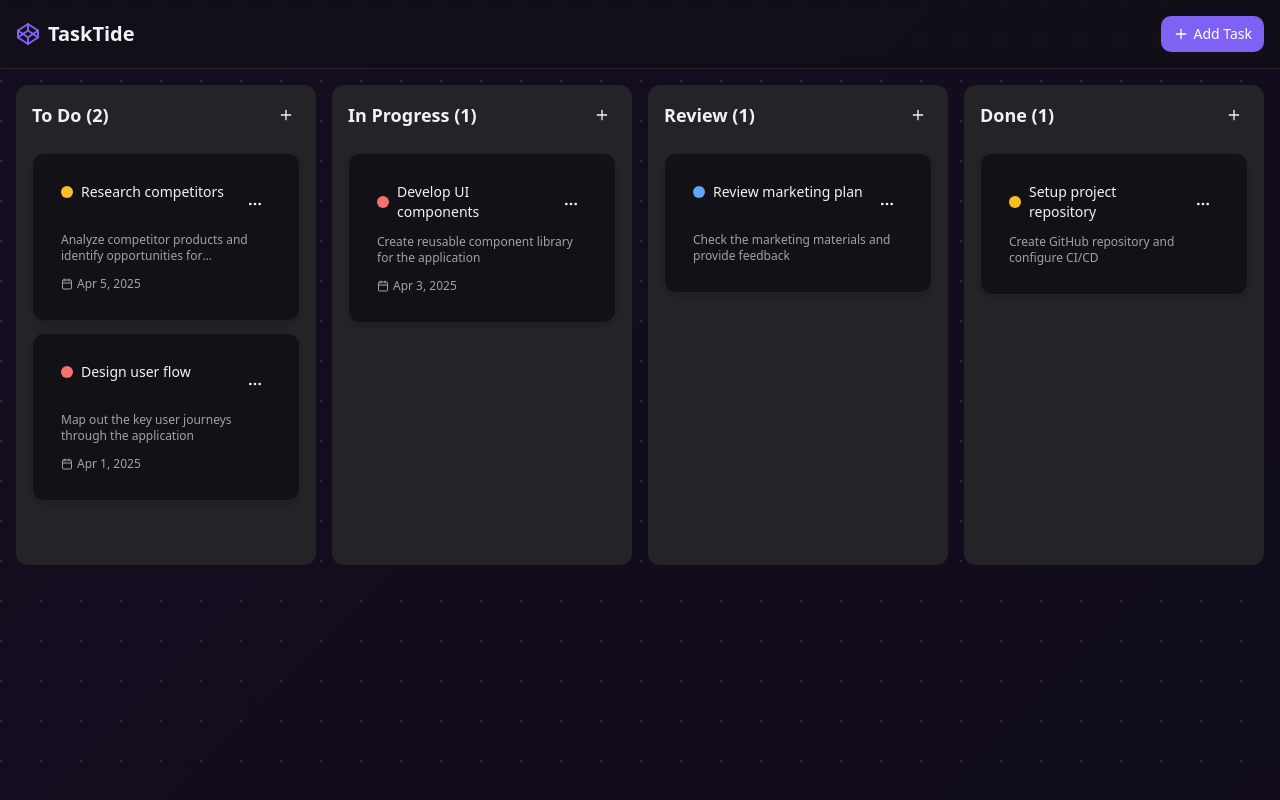
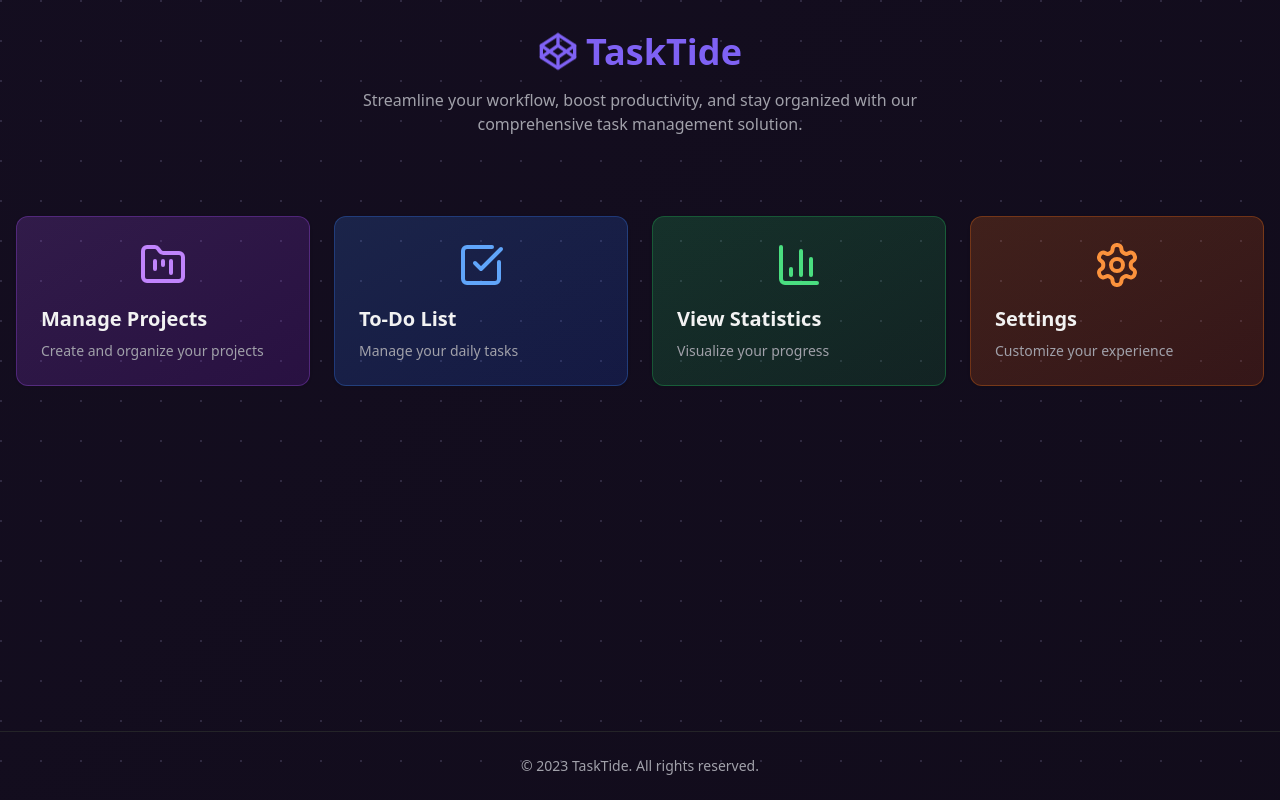
Before and after one commit to Adityapatil4002/Task-Tide, a React (Vite) app: page / in a window 1280 px wide. Built offline with nearby package versions, Linux system fonts and the light colour scheme.

Commit message:
feat: Implement landing page and navigation
Implement the landing page with animated selection options and navigation to project management, to-do list, and statistics pages.

```diff
--- a/src/components/Header.tsx
+++ b/src/components/Header.tsx
@@ -1,17 +1,19 @@
 
-import React from 'react';
+import React, { ReactNode } from 'react';
 import { Button } from '@/components/ui/button';
 import { Plus } from 'lucide-react';
 
 interface HeaderProps {
   onAddTask: () => void;
+  children?: ReactNode;
 }
 
-const Header = ({ onAddTask }: HeaderProps) => {
+const Header = ({ onAddTask, children }: HeaderProps) => {
   return (
     <header className="border-b border-border bg-card/60 backdrop-blur-sm sticky top-0 z-10">
       <div className="container mx-auto px-4 py-4 flex justify-between items-center">
         <div className="flex items-center">
+          {children}
           <div className="mr-2 text-accent">
             <svg
               xmlns="http://www.w3.org/2000/svg"
--- a/src/index.css
+++ b/src/index.css
@@ -81,6 +81,37 @@
   @apply w-3 h-3 rounded-full mr-2;
 }
 
+.menu-card {
+  @apply relative overflow-hidden transition-all duration-300;
+}
+
+.menu-card::before {
+  content: '';
+  position: absolute;
+  top: -50%;
+  left: -50%;
+  width: 200%;
+  height: 200%;
+  background: radial-gradient(circle, rgba(255, 255, 255, 0.1) 0%, transparent 60%);
+  opacity: 0;
+  transform: scale(0.5);
+  transition: opacity 0.4s ease, transform 0.6s ease;
+}
+
+.menu-card:hover::before {
+  opacity: 1;
+  transform: scale(1);
+}
+
+@keyframes float {
+  0%, 100% { transform: translateY(0); }
+  50% { transform: translateY(-10px); }
+}
+
+.animate-float {
+  animation: float 6s ease-in-out infinite;
+}
+
 @keyframes gradient-animation {
   0% {
     background-position: 0% 50%;
--- a/src/pages/Index.tsx
+++ b/src/pages/Index.tsx
@@ -1,35 +1,108 @@
 
-import React, { useState } from 'react';
-import { TaskProvider } from '../contexts/TaskContext';
-import Board from '../components/Board';
-import Header from '../components/Header';
-import TaskDialog from '../components/TaskDialog';
-import { DndProvider } from 'react-dnd';
-import { HTML5Backend } from 'react-dnd-html5-backend';
-import { TouchBackend } from 'react-dnd-touch-backend';
-import { isMobile } from 'react-device-detect';
+import React from 'react';
+import { Link } from 'react-router-dom';
+import { FolderKanban, CheckSquare, BarChart3, Settings } from 'lucide-react';
 
 const Index = () => {
-  const [isDialogOpen, setIsDialogOpen] = useState(false);
-  const backend = isMobile ? TouchBackend : HTML5Backend;
+  const menuItems = [
+    {
+      id: 'projects',
+      title: 'Manage Projects',
+      description: 'Create and organize your projects',
+      icon: <FolderKanban className="h-12 w-12" />,
+      path: '/projects',
+      color: 'from-purple-500/20 to-purple-700/20 border-purple-500/30',
+      hoverColor: 'group-hover:from-purple-500/30 group-hover:to-purple-700/30',
+      iconColor: 'text-purple-400'
+    },
+    {
+      id: 'todos',
+      title: 'To-Do List',
+      description: 'Manage your daily tasks',
+      icon: <CheckSquare className="h-12 w-12" />,
+      path: '/todos',
+      color: 'from-blue-500/20 to-blue-700/20 border-blue-500/30',
+      hoverColor: 'group-hover:from-blue-500/30 group-hover:to-blue-700/30',
+      iconColor: 'text-blue-400'
+    },
+    {
+      id: 'statistics',
+      title: 'View Statistics',
+      description: 'Visualize your progress',
+      icon: <BarChart3 className="h-12 w-12" />,
+      path: '/statistics',
+      color: 'from-green-500/20 to-green-700/20 border-green-500/30',
+      hoverColor: 'group-hover:from-green-500/30 group-hover:to-green-700/30',
+      iconColor: 'text-green-400'
+    },
+    {
+      id: 'settings',
+      title: 'Settings',
+      description: 'Customize your experience',
+      icon: <Settings className="h-12 w-12" />,
+      path: '/settings',
+      color: 'from-orange-500/20 to-orange-700/20 border-orange-500/30',
+      hoverColor: 'group-hover:from-orange-500/30 group-hover:to-orange-700/30',
+      iconColor: 'text-orange-400'
+    }
+  ];
 
   return (
-    <TaskProvider>
-      <div className="min-h-screen flex flex-col">
-        <div className="animated-background"></div>
-        <Header onAddTask={() => setIsDialogOpen(true)} />
-        <main className="flex-1 overflow-hidden">
-          <DndProvider backend={backend}>
-            <Board />
-          </DndProvider>
-        </main>
+    <div className="min-h-screen flex flex-col">
+      <div className="animated-background"></div>
 
-        <TaskDialog
-          isOpen={isDialogOpen}
-          onClose={() => setIsDialogOpen(false)}
-        />
-      </div>
-    </TaskProvider>
+      <header className="container mx-auto px-4 py-8 text-center">
+        <div className="flex items-center justify-center mb-4">
+          <div className="mr-2 text-accent">
+            <svg
+              xmlns="http://www.w3.org/2000/svg"
+              viewBox="0 0 24 24"
+              fill="none"
+              stroke="currentColor"
+              strokeWidth="2"
+              strokeLinecap="round"
+              strokeLinejoin="round"
+              className="h-10 w-10 animate-float"
+            >
+              <path d="M12 2 L22 8.5 L22 15.5 L12 22 L2 15.5 L2 8.5 L12 2" />
+              <path d="M12 22 L12 15.5" />
+              <path d="M22 8.5 L12 15.5 L2 8.5" />
+              <path d="M2 15.5 L12 8.5 L22 15.5" />
+              <path d="M12 2 L12 8.5" />
+            </svg>
+          </div>
+          <h1 className="text-4xl font-bold bg-gradient-to-r from-primary to-accent bg-clip-text text-transparent">TaskTide</h1>
+        </div>
+        <p className="text-muted-foreground max-w-xl mx-auto">
+          Streamline your workflow, boost productivity, and stay organized with our
+          comprehensive task management solution.
+        </p>
+      </header>
+
+      <main className="flex-1 container mx-auto px-4 py-12">
+        <div className="grid grid-cols-1 md:grid-cols-2 lg:grid-cols-4 gap-6">
+          {menuItems.map((item) => (
+            <Link
+              key={item.id}
+              to={item.path}
+              className="group"
+            >
+              <div className={`menu-card h-full bg-gradient-to-br ${item.color} border rounded-xl p-6 transition-all duration-300 shadow hover:shadow-lg ${item.hoverColor} hover:scale-105`}>
+                <div className={`${item.iconColor} mb-4 transition-transform duration-300 group-hover:scale-110 flex justify-center`}>
+                  {item.icon}
+                </div>
+                <h2 className="text-xl font-semibold mb-2">{item.title}</h2>
+                <p className="text-sm text-muted-foreground">{item.description}</p>
+              </div>
+            </Link>
+          ))}
+        </div>
+      </main>
+
+      <footer className="container mx-auto px-4 py-6 text-center text-sm text-muted-foreground border-t border-border mt-auto">
+        <p>© 2023 TaskTide. All rights reserved.</p>
+      </footer>
+    </div>
   );
 };
 
--- /dev/null
+++ b/src/pages/Settings.tsx
@@ -0,0 +1,39 @@
+
+import React from 'react';
+import { Button } from '@/components/ui/button';
+import { ArrowLeft } from 'lucide-react';
+import { Link } from 'react-router-dom';
+
+const Settings = () => {
+  return (
+    <div className="min-h-screen flex flex-col">
+      <div className="animated-background"></div>
+
+      <header className="border-b border-border bg-card/60 backdrop-blur-sm sticky top-0 z-10">
+        <div className="container mx-auto px-4 py-4 flex justify-between items-center">
+          <div className="flex items-center">
+            <Link to="/">
+              <Button variant="ghost" size="sm" className="mr-4">
+                <ArrowLeft className="h-4 w-4 mr-2" />
+                Back to Home
+              </Button>
+            </Link>
+            <h1 className="text-xl font-bold">Settings</h1>
+          </div>
+        </div>
+      </header>
+
+      <main className="flex-1 container mx-auto px-4 py-8">
+        <div className="text-center py-20">
+          <h2 className="text-2xl font-bold mb-4">Settings Coming Soon</h2>
+          <p className="text-muted-foreground max-w-md mx-auto">
+            We're working on personalization options, theme settings, and account management features.
+            Check back soon!
+          </p>
+        </div>
+      </main>
+    </div>
+  );
+};
+
+export default Settings;
--- /dev/null
+++ b/src/pages/Statistics.tsx
@@ -0,0 +1,39 @@
+
+import React from 'react';
+import { Button } from '@/components/ui/button';
+import { ArrowLeft } from 'lucide-react';
+import { Link } from 'react-router-dom';
+
+const Statistics = () => {
+  return (
+    <div className="min-h-screen flex flex-col">
+      <div className="animated-background"></div>
+
+      <header className="border-b border-border bg-card/60 backdrop-blur-sm sticky top-0 z-10">
+        <div className="container mx-auto px-4 py-4 flex justify-between items-center">
+          <div className="flex items-center">
+            <Link to="/">
+              <Button variant="ghost" size="sm" className="mr-4">
+                <ArrowLeft className="h-4 w-4 mr-2" />
+                Back to Home
+              </Button>
+            </Link>
+            <h1 className="text-xl font-bold">Statistics</h1>
+          </div>
+        </div>
+      </header>
+
+      <main className="flex-1 container mx-auto px-4 py-8">
+        <div className="text-center py-20">
+          <h2 className="text-2xl font-bold mb-4">Analytics Coming Soon</h2>
+          <p className="text-muted-foreground max-w-md mx-auto">
+            We're building powerful analytics and statistics visualization tools to help you
+            track your productivity and project progress.
+          </p>
+        </div>
+      </main>
+    </div>
+  );
+};
+
+export default Statistics;
--- /dev/null
+++ b/src/pages/Todos.tsx
@@ -0,0 +1,43 @@
+
+import React from 'react';
+import { Button } from '@/components/ui/button';
+import { ArrowLeft, Plus } from 'lucide-react';
+import { Link } from 'react-router-dom';
+
+const Todos = () => {
+  return (
+    <div className="min-h-screen flex flex-col">
+      <div className="animated-background"></div>
+
+      <header className="border-b border-border bg-card/60 backdrop-blur-sm sticky top-0 z-10">
+        <div className="container mx-auto px-4 py-4 flex justify-between items-center">
+          <div className="flex items-center">
+            <Link to="/">
+              <Button variant="ghost" size="sm" className="mr-4">
+                <ArrowLeft className="h-4 w-4 mr-2" />
+                Back to Home
+              </Button>
+            </Link>
+            <h1 className="text-xl font-bold">To-Do List</h1>
+          </div>
+          <Button size="sm" className="flex items-center gap-1">
+            <Plus className="h-4 w-4" />
+            Add Task
+          </Button>
+        </div>
+      </header>
+
+      <main className="flex-1 container mx-auto px-4 py-8">
+        <div className="text-center py-20">
+          <h2 className="text-2xl font-bold mb-4">Coming Soon</h2>
+          <p className="text-muted-foreground max-w-md mx-auto">
+            We're working on a simple yet powerful to-do list management tool.
+            Check back soon for updates!
+          </p>
+        </div>
+      </main>
+    </div>
+  );
+};
+
+export default Todos;
```
Also changed, not shown: src/App.tsx (+9 -0 lines), src/pages/Projects.tsx (added, +46 -0 lines).
